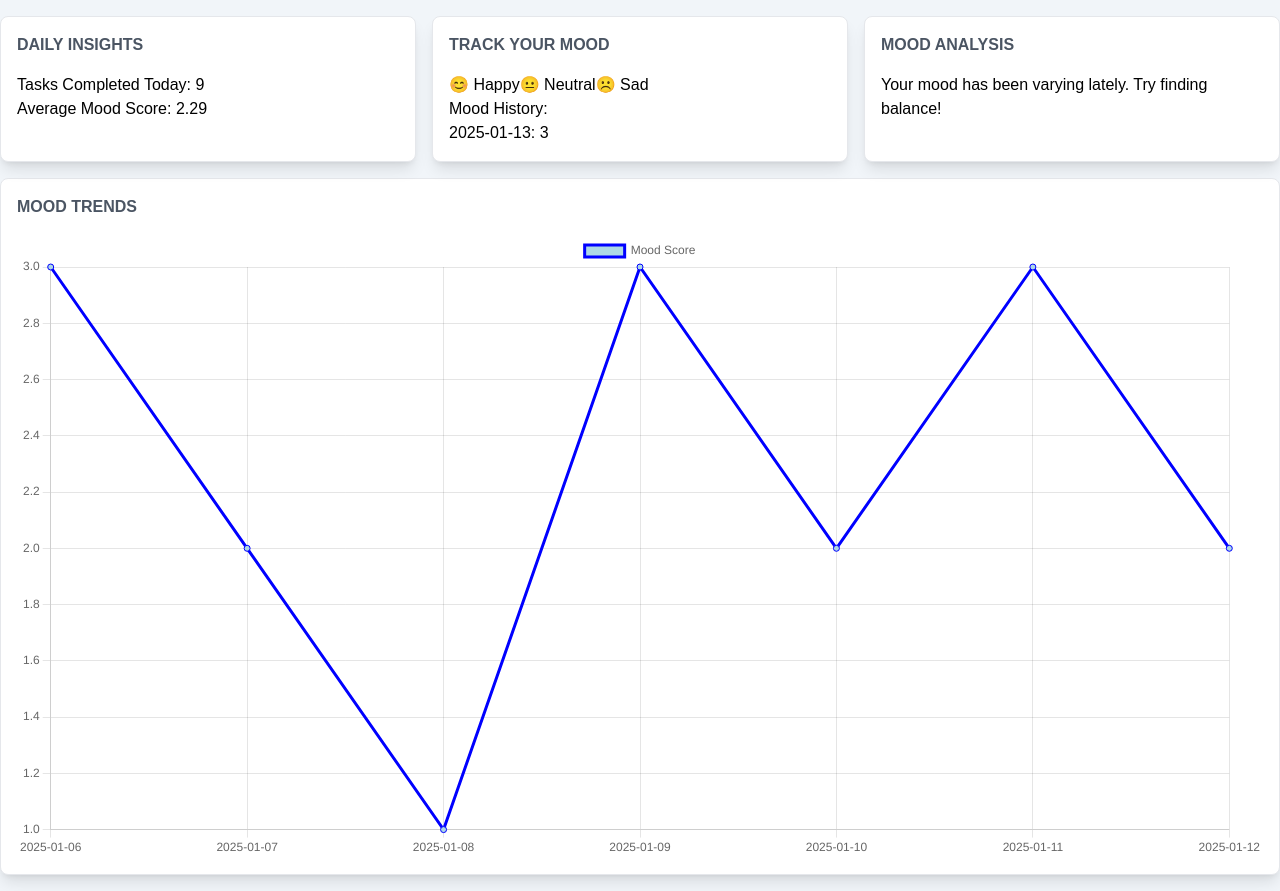
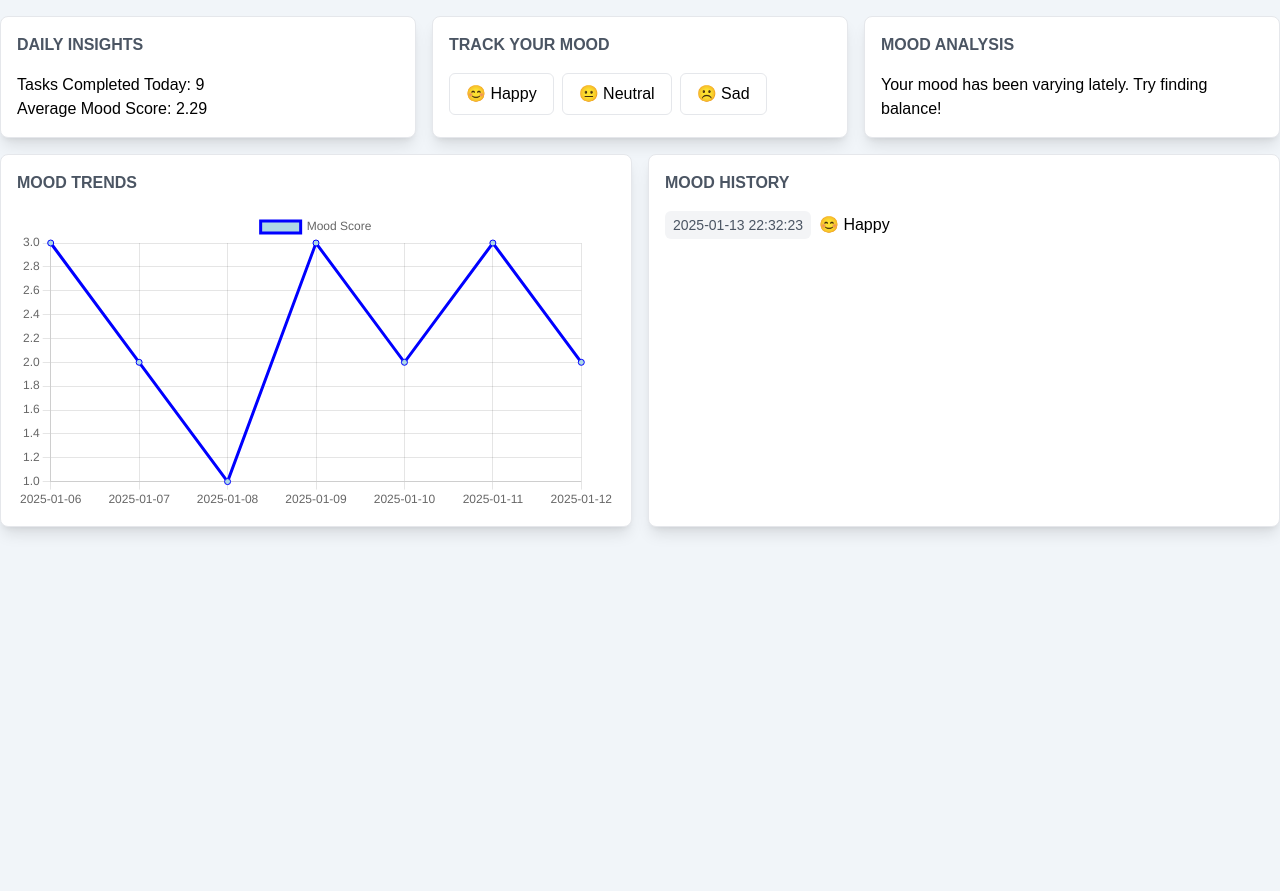
Before and after one commit to dpetrov96/insightly, a Next.js app: page / in a window 1280 px wide. Both pictures are taken after a click on the button "😊 Happy". After the commit the page ends 800 px from the top, so only its background shows below. Built offline with nearby package versions, Linux system fonts and the light colour scheme; no server answers.

Commit message:
Fix issues

```diff
--- /dev/null
+++ b/app/components/MoodHistory.tsx
@@ -0,0 +1,22 @@
+"use client";
+
+import { MOOD_SCORE } from "../utils/moodScore";
+import Box from "./Box";
+import { useMood } from "./MoodProvider";
+
+export default function MoodHistory() {
+  const { moods } = useMood();
+
+  return (
+    <Box title="Mood History">
+      <ul className="flex flex-col gap-4">
+        {moods.map((mood, index) => (
+          <li key={index} className="flex items-center gap-2">
+            <span className="bg-gray-100 text-sm text-gray-600 py-1 px-2 rounded-md">{mood.date}</span>
+            {MOOD_SCORE[mood.moodScore as keyof typeof MOOD_SCORE]}
+          </li>
+        ))}
+      </ul>
+    </Box>
+  );
+}
--- /dev/null
+++ b/app/components/MoodProvider.tsx
@@ -0,0 +1,34 @@
+"use client";
+
+import React, { createContext, useContext, useState, ReactNode } from "react";
+import { Mood } from "@/app/types";
+
+interface MoodContextType {
+  moods: Mood[];
+  addMood: (moodScore: number) => void;
+}
+
+const MoodContext = createContext<MoodContextType | undefined>(undefined);
+
+export const MoodProvider = ({ children }: { children: ReactNode }) => {
+  const [moods, setMoods] = useState<Mood[]>([]);
+
+  const addMood = (moodScore: number) => {
+    const today = new Date().toISOString().replace("T", " ").split(".")[0];
+    setMoods((prevMoods) => [...prevMoods, { date: today, moodScore }]);
+  };
+
+  return (
+    <MoodContext.Provider value={{ moods, addMood }}>
+      {children}
+    </MoodContext.Provider>
+  );
+};
+
+export const useMood = () => {
+  const context = useContext(MoodContext);
+  if (!context) {
+    throw new Error("useMood must be used within a MoodProvider");
+  }
+  return context;
+};
--- a/app/components/MoodTracker.tsx
+++ b/app/components/MoodTracker.tsx
@@ -1,31 +1,25 @@
 "use client";
 
-import { useState } from "react";
-
-import { Mood } from "@/app/types";
+import { MOOD_SCORE } from "../utils/moodScore";
 import Box from "./Box";
+import { useMood } from "./MoodProvider";
 
 export default function MoodTracker() {
-  const [moods, setMoods] = useState<Mood[]>([]);
-
-  const addMood = (moodScore: number) => {
-    const today = new Date().toISOString().split("T")[0];
-    setMoods([...moods, { date: today, moodScore }]);
-  };
+  const { addMood } = useMood();
 
   return (
     <Box title="Track Your Mood">
-      <button onClick={() => addMood(3)}>😊 Happy</button>
-      <button onClick={() => addMood(2)}>😐 Neutral</button>
-      <button onClick={() => addMood(1)}>☹️ Sad</button>
-      <h3>Mood History:</h3>
-      <ul>
-        {moods.map((mood, index) => (
-          <li key={index}>
-            {mood.date}: {mood.moodScore}
-          </li>
+      <div className="flex gap-2">
+        {Object.entries(MOOD_SCORE).map(([score, label]) => (
+          <button
+            className="py-2 px-4 border border-gray-200 rounded-md hover:bg-gray-100 transition"
+            key={score}
+            onClick={() => addMood(Number(score))}
+          >
+            {label}
+          </button>
         ))}
-      </ul>
+      </div>
     </Box>
   );
 }
--- a/app/components/Providers.tsx
+++ b/app/components/QueryProvider.tsx
@@ -3,7 +3,7 @@
 import { ReactNode, useState } from "react";
 import { QueryClient, QueryClientProvider } from "@tanstack/react-query";
 
-export default function Providers({ children }: { children: ReactNode }) {
+export default function QueryProvider({ children }: { children: ReactNode }) {
   const [queryClient] = useState(() => new QueryClient());
 
   return <QueryClientProvider client={queryClient}>{children}</QueryClientProvider>;
--- a/app/layout.tsx
+++ b/app/layout.tsx
@@ -1,7 +1,8 @@
 import type { Metadata } from "next";
 import { Geist, Geist_Mono } from "next/font/google";
 import "./globals.css";
-import Providers from "@/app/components/Providers";
+import QueryProvider from "@/app/components/QueryProvider";
+import { MoodProvider } from "./components/MoodProvider";
 
 const geistSans = Geist({
   variable: "--font-geist-sans",
@@ -28,11 +29,13 @@ export default function RootLayout({
       <body
         className={`${geistSans.variable} ${geistMono.variable} antialiased bg-slate-100`}
       >
-        <Providers>
-          <div className="container mx-auto my-4">
-            {children}
-          </div>
-        </Providers>
+        <MoodProvider>
+          <QueryProvider>
+            <div className="container mx-auto my-4">
+              {children}
+            </div>
+          </QueryProvider>
+        </MoodProvider>
       </body>
     </html>
   );
--- a/app/page.tsx
+++ b/app/page.tsx
@@ -9,6 +9,7 @@ import DailyInsightsSummary from "@/app/components/DailyInsightsSummary";
 import MoodTracker from "@/app/components/MoodTracker";
 import MoodAnalysis from "@/app/components//MoodAnalysis";
 import MoodTrends from "@/app/components/MoodTrends";
+import MoodHistory from "./components/MoodHistory";
 
 export default async function Page() {
   const queryClient = new QueryClient();
@@ -31,7 +32,10 @@ export default async function Page() {
         <MoodTracker />
         <MoodAnalysis />
       </div>
-      <MoodTrends />
+      <div className="grid grid-cols-2 gap-4 mb-4">
+        <MoodTrends />
+        <MoodHistory />
+      </div>
     </HydrationBoundary>
   );
 }
--- /dev/null
+++ b/app/utils/moodScore.ts
@@ -0,0 +1,5 @@
+export const MOOD_SCORE = {
+  1: "😊 Happy",
+  2: "😐 Neutral",
+  3: "☹️ Sad",
+};
```
